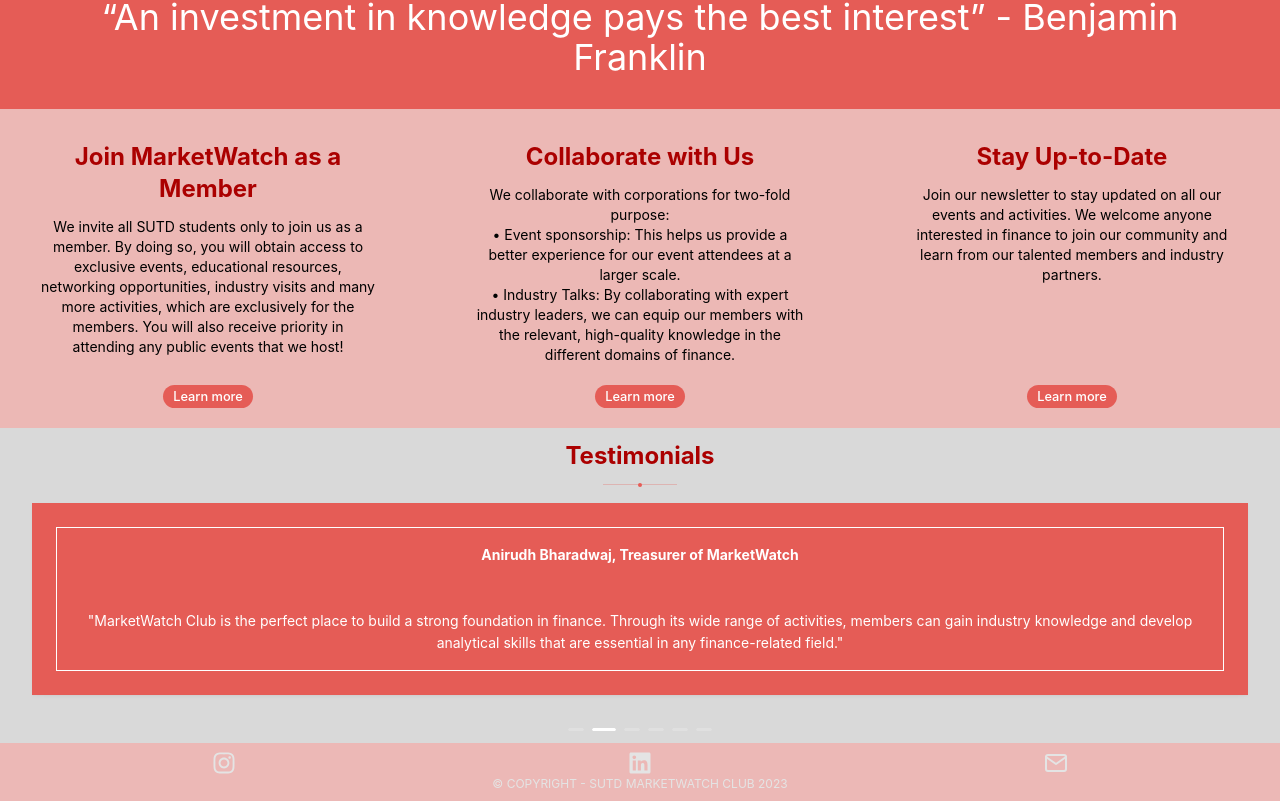
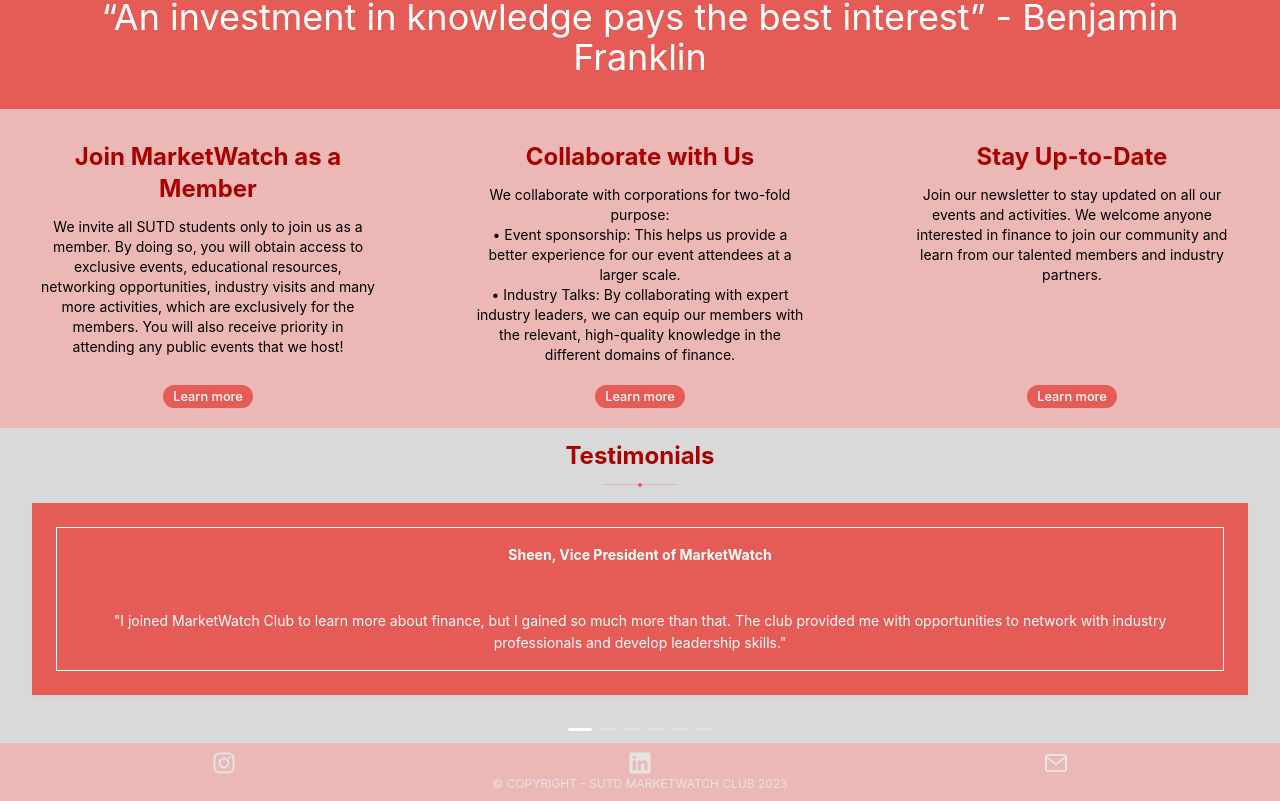
Before and after one commit to yash2mehta/website, a React (Vite) app: page / in a window 1280 px wide. Shown: the part 1323-2124 px from the top of the page. Built offline with nearby package versions, Linux system fonts and the light colour scheme.

Commit message:
carousel now autoplays at 7s per slide (vs 3s)

```diff
--- a/src/components/Home/Home.tsx
+++ b/src/components/Home/Home.tsx
@@ -219,7 +219,7 @@
 
                 </div>
                 <div style={{width: '100%'}}>
-                    <Carousel afterChange={onChange} autoplay dots={{className: "carousel-dots"}}>
+                    <Carousel afterChange={onChange} autoplay autoplaySpeed={7000} dots={{className: "carousel-dots"}}>
                     {/* <Carousel afterChange={onChange} dots={{className: "carousel-dots"}}> */}
                         <div>
                             <h3 className="carousel-slide bg-gray-50">
```
